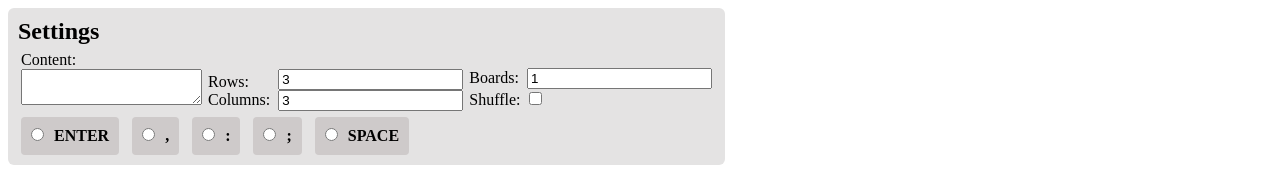
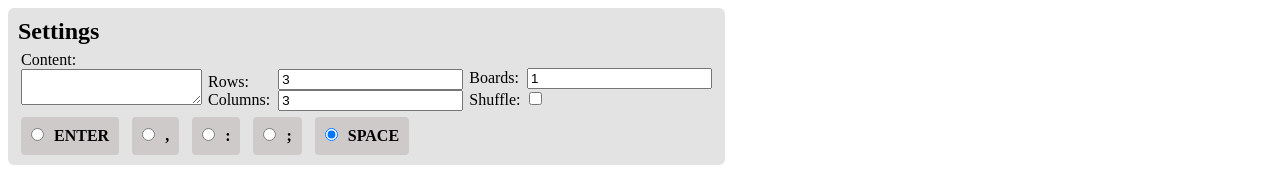
Before and after one commit to BingoGenerator/BingoGenerator, an Angular app: page / in a window 1280 px wide. Shown: the top 174 px of the page. Built offline with nearby package versions, Linux system fonts and the light colour scheme.

Commit message:
Fix delimiter issues

```diff
--- a/src/app/selection/selection.component.html
+++ b/src/app/selection/selection.component.html
@@ -27,8 +27,8 @@
                 </div>
             </div>
         </div>
-        <div class="delimiter-selection settings-section" *ngFor="let delimiter of obj.keys(delimiters)" (click)="valueChanged(this, 'stringDelimiter') && valueChanged($event, 'stringDelimiter')">
-            <input type="radio" name="delimiter"/><p><b>{{delimiter}}</b></p>
+        <div class="delimiter-selection settings-section" *ngFor="let delimiter of delimiters" (click)="valueChanged(delimiter, 'stringDelimiter')">
+            <input type="radio" [checked]="stringDelimiter == delimiter" name="delimiter"/><p><b>{{delimiter.displayName}}</b></p>
         </div>
     </div>
     <div class="board-section" *ngFor="let board of boards">
--- a/src/app/selection/selection.component.ts
+++ b/src/app/selection/selection.component.ts
@@ -1,6 +1,6 @@
 import { Component, OnInit } from '@angular/core';
 import { shuffle } from 'underscore';
-import { Delimiters } from '../utilities/delimiters';
+import { Delimiters, Delimiter } from '../utilities/delimiters';
 import { Board } from '../utilities/interfaces';
 import { environment } from '../../environments/environment';
 
@@ -18,9 +18,9 @@ export class SelectionComponent implements OnInit {
         this.columns = 3;
         this.doShuffle = false;
         this.defaultElement = "";
-        this.rawString = undefined;
-        this.stringDelimiter = Delimiters.ENTER;
-        this.elements = this.splitString(environment.exampleString, Delimiters.SPACE);
+        this.rawString = environment.exampleString;
+        this.stringDelimiter = Delimiters.find(x => x.displayName == Delimiters[4].displayName);
+        this.elements = [];
         this.recreateContent();
     }
 
@@ -34,7 +34,8 @@ export class SelectionComponent implements OnInit {
     defaultElement: string;
     elements: any[];
     rawString: string;
-    stringDelimiter: string;
+    stringDelimiter: Delimiter;
+    console = console;
 
     create2DArray<T>(arr: T[], rows: number, columns: number, defaultElement: T): Board<T> {
         let content = [];
@@ -61,9 +62,7 @@ export class SelectionComponent implements OnInit {
 
     recreateContent() {
         this.boards = [];
-        if(this.rawString != undefined) {
-            this.elements = this.splitString(this.rawString, this.stringDelimiter);
-        }
+        this.elements = this.splitString(this.rawString, this.stringDelimiter);
         for(let i = 0; i < this.numOfBoards; i++) {
             let list = Object.assign([], this.elements);
             this.boards.push(
@@ -76,9 +75,9 @@ export class SelectionComponent implements OnInit {
         }
     }
 
-    splitString(content: string, delimiter: string): string[] {
+    splitString(content: string, delimiter: Delimiter): string[] {
         let list = [];
-        for(let result = 0, last = 0; result = content.indexOf(delimiter, last);) {
+        for(let result = 0, last = 0; result = content.indexOf(delimiter.value, last);) {
             if(result === -1) {
                 list.push(content.slice(last, content.length));
                 break;
--- a/src/app/utilities/delimiters.ts
+++ b/src/app/utilities/delimiters.ts
@@ -1,7 +1,12 @@
-export enum Delimiters {
-    ENTER = "\n",
-    "," = ",",
-    ":" = ":",
-    ";" = ";",
-    SPACE = " "
+export const Delimiters: Delimiter[] = [
+    { displayName: "ENTER", value: "\n" },
+    { displayName: ",", value: "," },
+    { displayName: ":", value: ":" },
+    { displayName: ";", value: ";" },
+    { displayName: "SPACE", value: " " }
+];
+
+export interface Delimiter {
+    displayName: string,
+    value: string
 }
```
